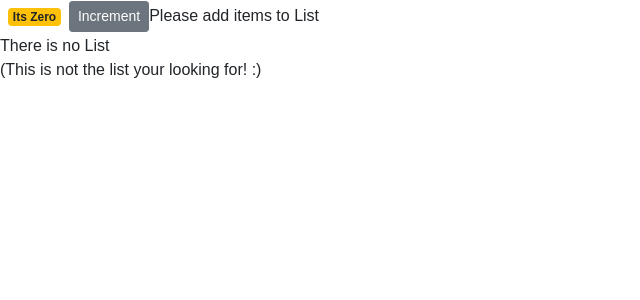
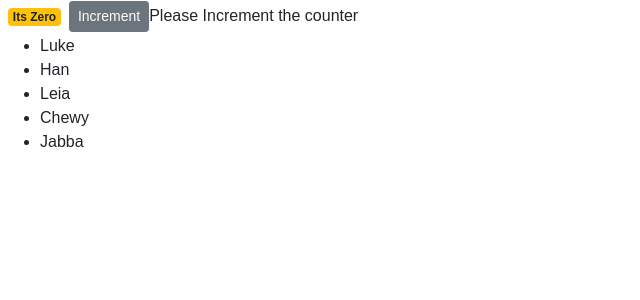
Before and after one commit to khalidmunir/react-cart-template, a React (Create React App) app: page / in a window 1280 px wide. Shown: the top 300 px of the page, without its empty margins (0-640 px from the left). Built offline with nearby package versions, Linux system fonts and the light colour scheme.

Commit message:
changed message to reflect count = 0

```diff
--- a/src/components/counter.jsx
+++ b/src/components/counter.jsx
@@ -2,7 +2,7 @@ import React, { Component } from 'react'
 class Counter extends Component {
     state = {
         count: 0,
-        listItems: [ /* 'Luke', 'Han', 'Leia', 'Chewy', 'Jabba'*/ ]
+        listItems: [  'Luke', 'Han', 'Leia', 'Chewy', 'Jabba' ]
     }
 
     // This updates the state correctly via the API -  now it will reflect on the DOM
@@ -13,8 +13,8 @@ class Counter extends Component {
 
     // let create a middle function to do the actual call
     doHandleIncrement = () => {
-        console.log('In doHandleInrement')
-        this.handleIncrement({ id: 1 })
+        this.handleIncrement({ id: 1})
+
     }
 
     render() {
@@ -25,11 +25,11 @@ class Counter extends Component {
             <React.Fragment>
             <span className={ classes }> { this.formattedCount() } </span>
             <button
-                onClick={this.doHandleIncrement}
+                onClick={this.handleIncrement}
                 className='btn btn-secondary btn-sm'>
                 Increment
             </button>
-            { this.state.listItems.length === 0 && 'Please add items to List'}
+            { this.state.count === 0 && 'Please Increment the counter'}
             {this.renderList()}
 
 
```
